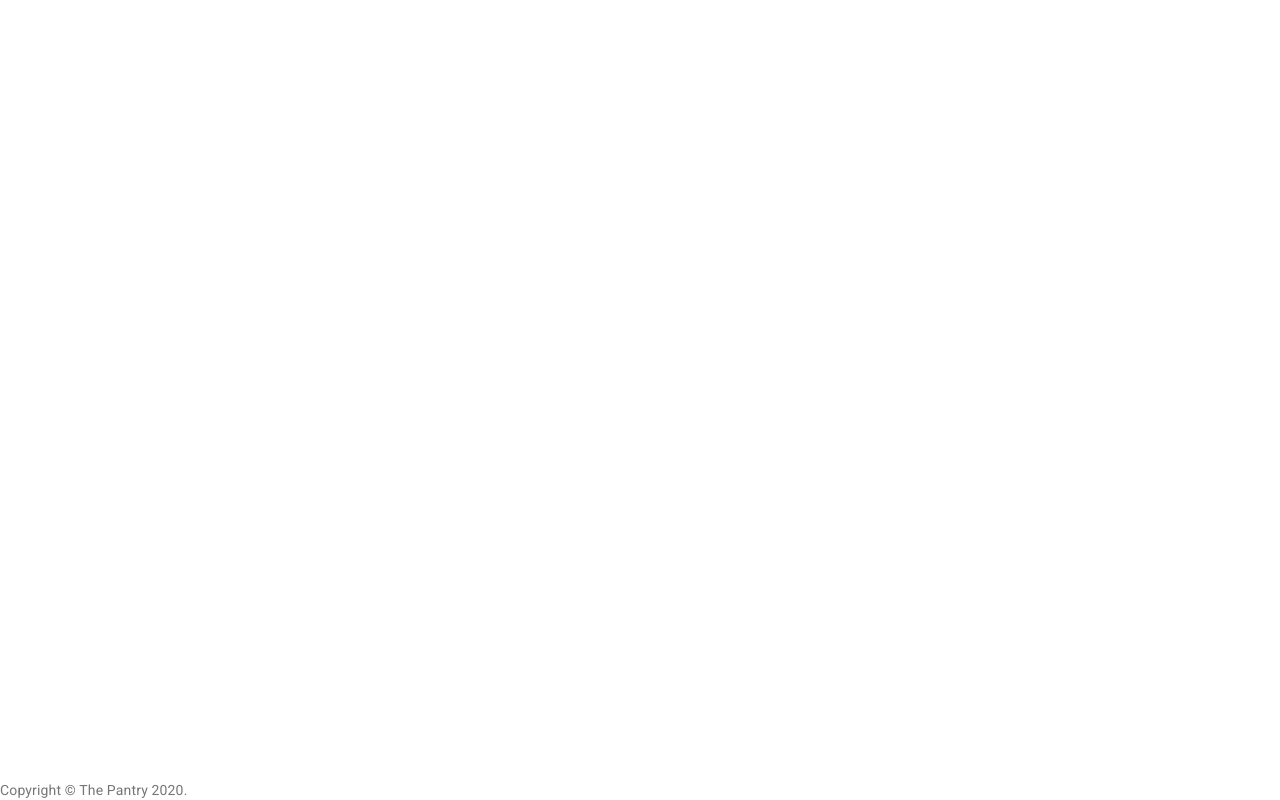
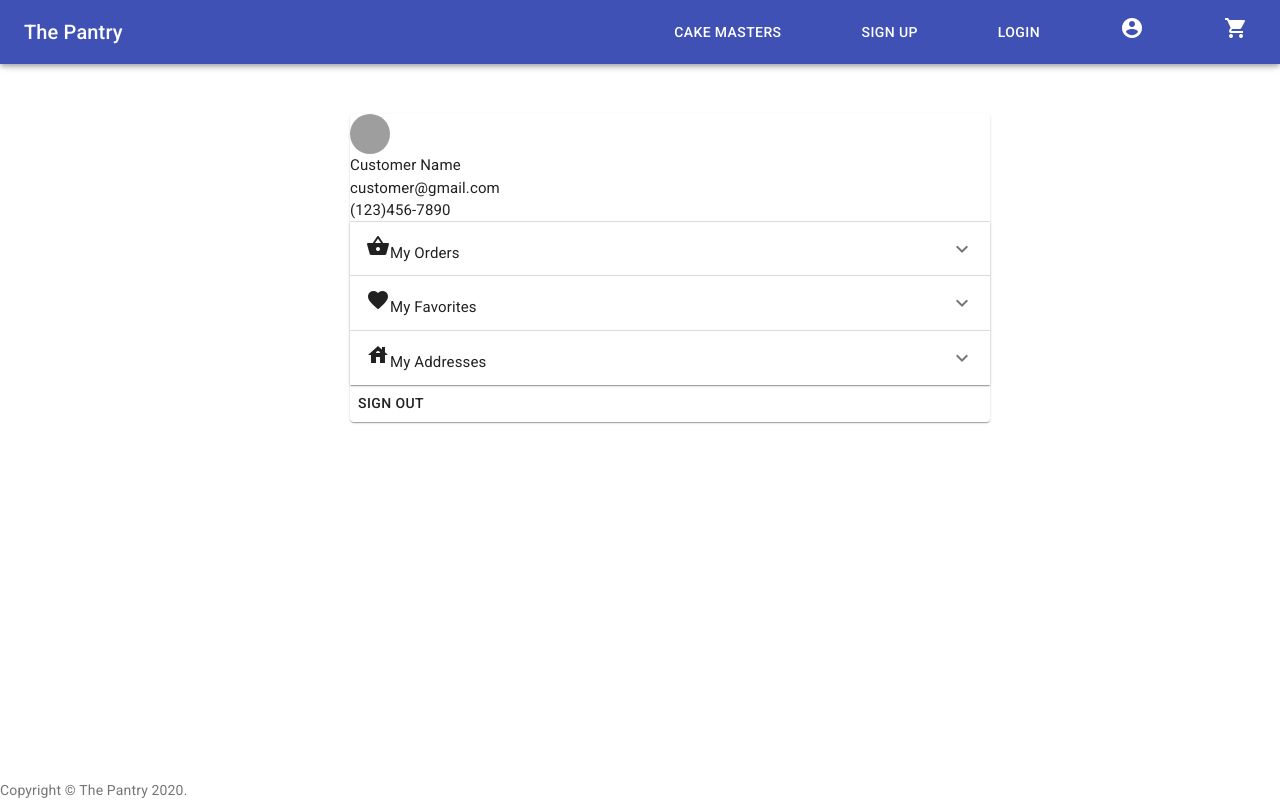
Before and after one commit to zhouyiartemiswang/the_pantry, a React (Create React App) app: page /profile in a window 1280 px wide. Built offline with nearby package versions, Linux system fonts and the light colour scheme; no server answers; grey boxes are pictures that could not be loaded.

Commit message:
edited profile page

```diff
--- a/src/App.js
+++ b/src/App.js
@@ -6,8 +6,8 @@ import CakeMasters from './pages/CakeMasters';
 import Signup from './pages/Signup';
 import Login from './pages/Login';
 import Shop from './pages/Shop';
-import UserProfile from './pages/UserProfile';
-import Owner from './pages/Owner';
+import Profile from './pages/Profile';
+import Inventory from './pages/Inventory';
 import Footer from './components/Footer';
 import Box from '@material-ui/core/Box';
 import API from './utils/API';
@@ -55,37 +55,29 @@ function App() {
 
     return (
         <BrowserRouter>
+            <NavBar/>
 
             <Switch>
                 <Route exact path="/">
-                    <NavBar />
                     <Home />
                 </Route>
                 <Route exact path="/cakemasters">
-                    <NavBar />
                     <CakeMasters />
                 </Route>
                 <Route exact path="/signup">
-                    <NavBar />
                     <Signup />
                 </Route>
                 <Route exact path="/login">
-                    <NavBar />
                     <Login />
                 </Route>
                 <Route exact path="/shop">
-                    <NavBar />
                     <Shop />
                 </Route>
-                <Route exact path="/user/profile">
-                    <NavBar />
-                    <UserProfile />
+                <Route exact path="/profile">
+                    <Profile />
                 </Route>
-                <Route exact path="/owner/dashboard">
-                    <Owner page="Dashboard" />
-                </Route>
-                <Route exact path="/owner/inventory">
-                    <Owner page="Inventory" />
+                <Route exact path="/inventory">
+                    <Inventory/>
                 </Route>
             </Switch>
 
--- a/src/components/NavBar/index.js
+++ b/src/components/NavBar/index.js
@@ -28,6 +28,11 @@ export default function NavBar() {
                     </Link>
                 </Button>
                 <Button className="nav-tab">
+                    <Link href="/profile">
+                        <span className="material-icons">account_circle</span>
+                    </Link>
+                </Button>
+                <Button className="nav-tab">
                     <Link href="/cart">
                         <span className="material-icons">shopping_cart</span>
                     </Link>
--- a/src/pages/UserProfile/index.js
+++ b/src/components/UserProfile/index.js
@@ -10,7 +10,7 @@ import './style.css';
 const useStyles = makeStyles((theme) => ({
     root: {
         width: '50%',
-        marginTop: 100,
+        marginTop: 50,
         marginLeft: 350,
     },
     heading: {
--- a/src/components/Inventory/index.js
+++ b/src/pages/Inventory/index.js
@@ -1,6 +1,6 @@
 import React, { useState, useEffect } from 'react';
 import PropTypes from 'prop-types';
-import Dialog from '../Dialog';
+import Dialog from '../../components/Dialog';
 import { Table, TableBody, TableCell, TableContainer, TableHead, TablePagination, TableRow, TableSortLabel, Paper, makeStyles } from '@material-ui/core';
 import API from '../../utils/API';
 import './style.css';
--- /dev/null
+++ b/src/pages/Profile/index.js
@@ -0,0 +1,48 @@
+import React, { useState, useEffect } from 'react';
+import UserProfile from '../../components/UserProfile';
+import Dashboard from '../../components/Dashboard';
+import { CssBaseline, Container, makeStyles } from '@material-ui/core';
+import './style.css';
+
+const useStyles = makeStyles((theme) => ({
+    root: {
+        display: 'flex',
+    },
+    appBarSpacer: theme.mixins.toolbar,
+    content: {
+        flexGrow: 1,
+        height: '100vh',
+        overflow: 'auto',
+    },
+    container: {
+        paddingTop: theme.spacing(4),
+        paddingBottom: theme.spacing(4),
+    },
+}));
+
+export default function Profile() {
+    const classes = useStyles();
+    const [isOwner, setIsOwner] = useState("");
+
+    useEffect(() => {
+        setIsOwner(false);
+    }, []);
+
+    return (
+        <>
+            <div className={classes.appBarSpacer} />
+            {isOwner ?
+                (<div className={classes.root}>
+                    <CssBaseline />
+
+                    <main className={classes.content}>
+                        <Container maxWidth="lg" className={classes.container}>
+                            <Dashboard />
+                        </Container>
+                    </main>
+                </div>)
+                : <UserProfile />
+            }
+        </>
+    )
+}
```
Also changed, not shown: src/components/UserProfile/style.css (added), src/pages/Inventory/style.css (added), src/pages/Profile/style.css (added).
